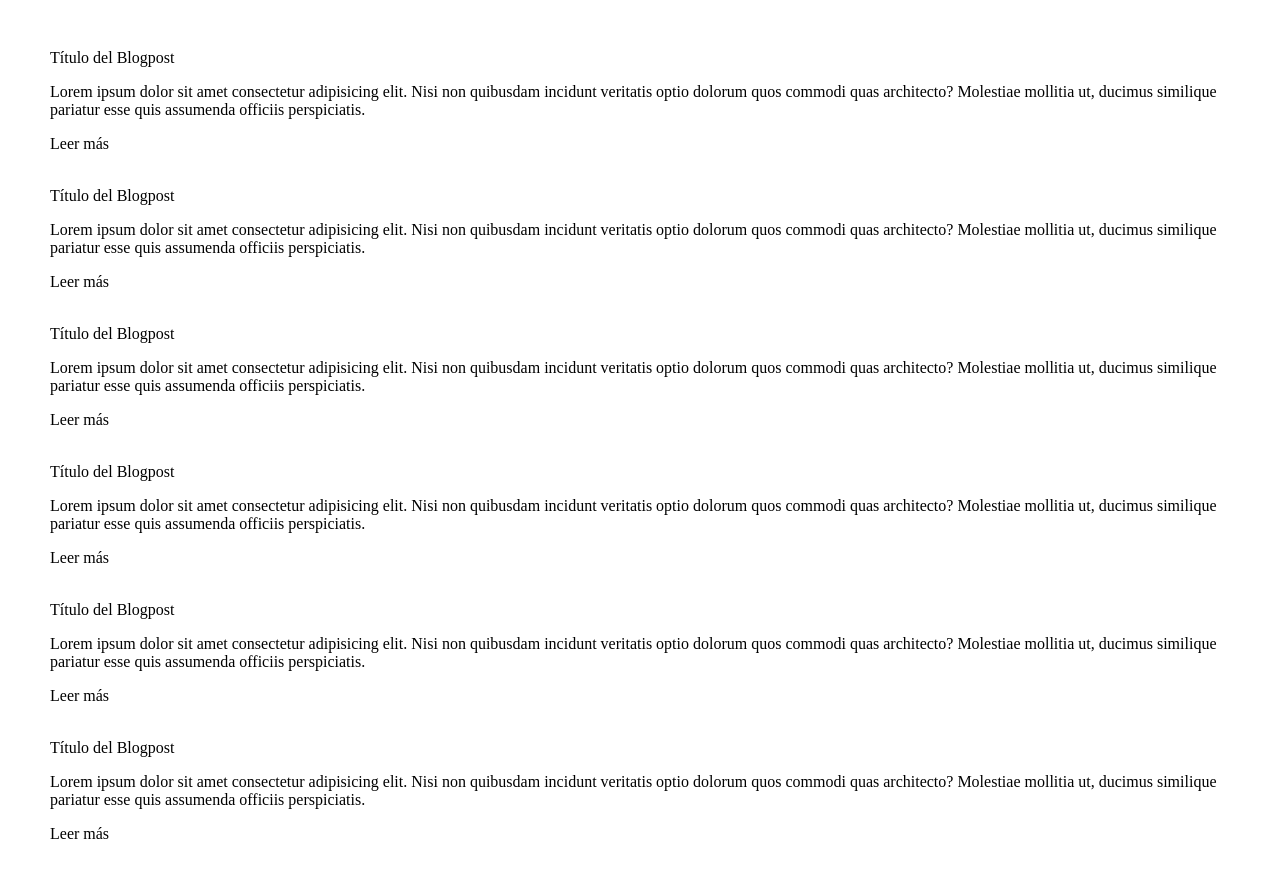
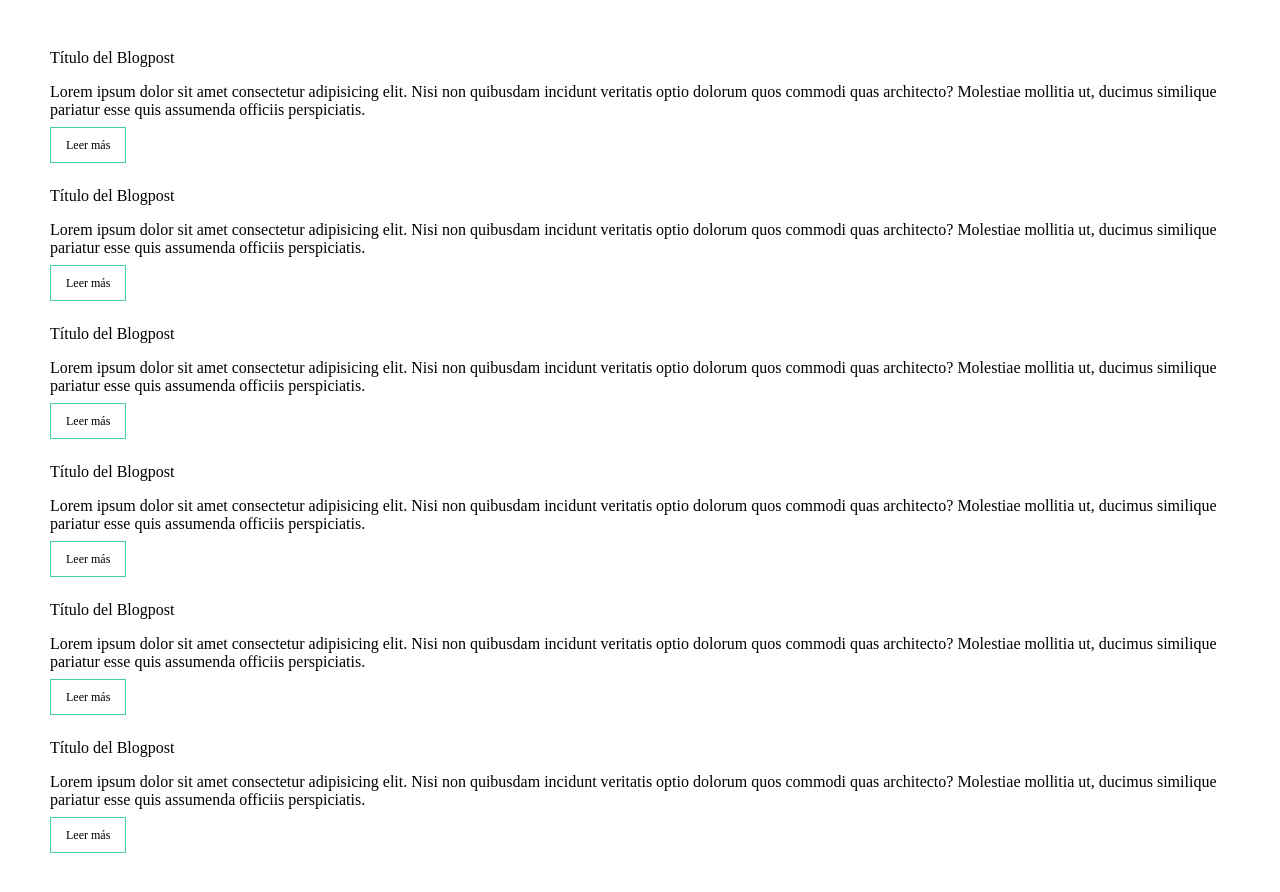
Before and after one commit to ferchodeleon/MaquetacionCss, a plain HTML site: page blogs.html in a window 1280 px wide. Shown: the part 810-1702 px from the top of the page. Drawn offline with Linux system fonts and the light colour scheme.

Commit message:
Estilos al botón leer más de blogs.html

```diff
--- a/blogs.html
+++ b/blogs.html
@@ -64,7 +64,7 @@
               architecto? Molestiae mollitia ut, ducimus similique pariatur esse
               quis assumenda officiis perspiciatis.
             </p>
-            <a href="">Leer más</a>
+            <a class="blogs-button" href="">Leer más</a>
           </article>
 
           <article class="post-container">
@@ -76,7 +76,7 @@
               architecto? Molestiae mollitia ut, ducimus similique pariatur esse
               quis assumenda officiis perspiciatis.
             </p>
-            <a href="">Leer más</a>
+            <a class="blogs-button" href="">Leer más</a>
           </article>
 
           <article class="post-container">
@@ -88,7 +88,7 @@
               architecto? Molestiae mollitia ut, ducimus similique pariatur esse
               quis assumenda officiis perspiciatis.
             </p>
-            <a href="">Leer más</a>
+            <a class="blogs-button" href="">Leer más</a>
           </article>
 
           <article class="post-container">
@@ -100,7 +100,7 @@
               architecto? Molestiae mollitia ut, ducimus similique pariatur esse
               quis assumenda officiis perspiciatis.
             </p>
-            <a href="">Leer más</a>
+            <a class="blogs-button" href="">Leer más</a>
           </article>
 
           <article class="post-container">
@@ -112,7 +112,7 @@
               architecto? Molestiae mollitia ut, ducimus similique pariatur esse
               quis assumenda officiis perspiciatis.
             </p>
-            <a href="">Leer más</a>
+            <a class="blogs-button" href="">Leer más</a>
           </article>
 
           <article class="post-container">
@@ -124,7 +124,7 @@
               architecto? Molestiae mollitia ut, ducimus similique pariatur esse
               quis assumenda officiis perspiciatis.
             </p>
-            <a href="">Leer más</a>
+            <a class="blogs-button" href="">Leer más</a>
           </article>
         </div>
       </section>
--- a/css/main.css
+++ b/css/main.css
@@ -158,3 +158,9 @@ nav .profile-link a {
   padding-bottom: 20px;
   text-align: center;
 }
+
+.blogs-button {
+  border: 1px solid #47cfac;
+  padding: 10px 15px;
+  font-size: 12px;
+}
```
